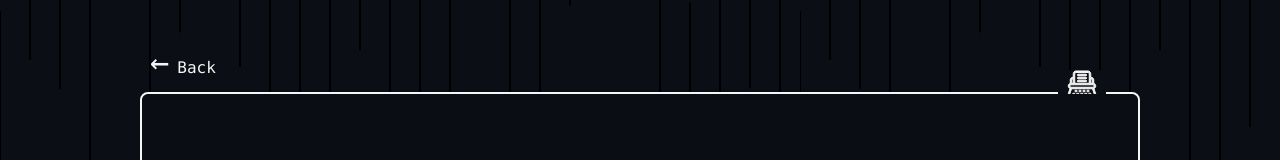
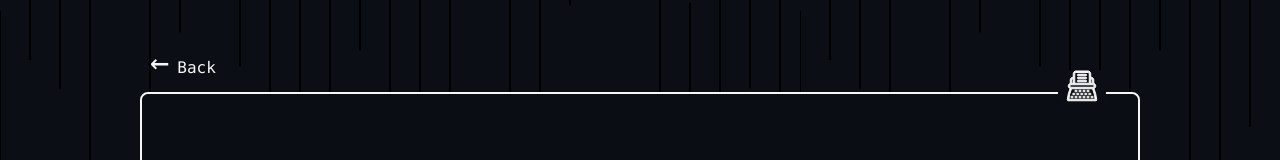
Before and after one commit to getkan/MysticTypeWriter, a SvelteKit app: page /typewriter in a window 1280 px wide. Shown: the part 148-308 px from the top of the page. Built offline with nearby package versions, Linux system fonts and the light colour scheme.

Commit message:
fixed typewriter icon not appearing

```diff
--- a/src/routes/typewriter/+page.svelte
+++ b/src/routes/typewriter/+page.svelte
@@ -127,7 +127,7 @@
 	aria-label="Typewriter input area, click to focus"
 >
 	<h1
-		class="bg-background absolute -top-6 right-8 z-2 px-2 text-[2rem] font-bold"
+		class="bg-background absolute -top-6 right-8 z-8 px-2 text-[2rem] font-bold"
 	>
 		{#if configState.timeoutEnabled && timeRemaining <= 10000}
 			<span class="text-3xl">{Math.ceil(timeRemaining / 1000)}</span>
```
